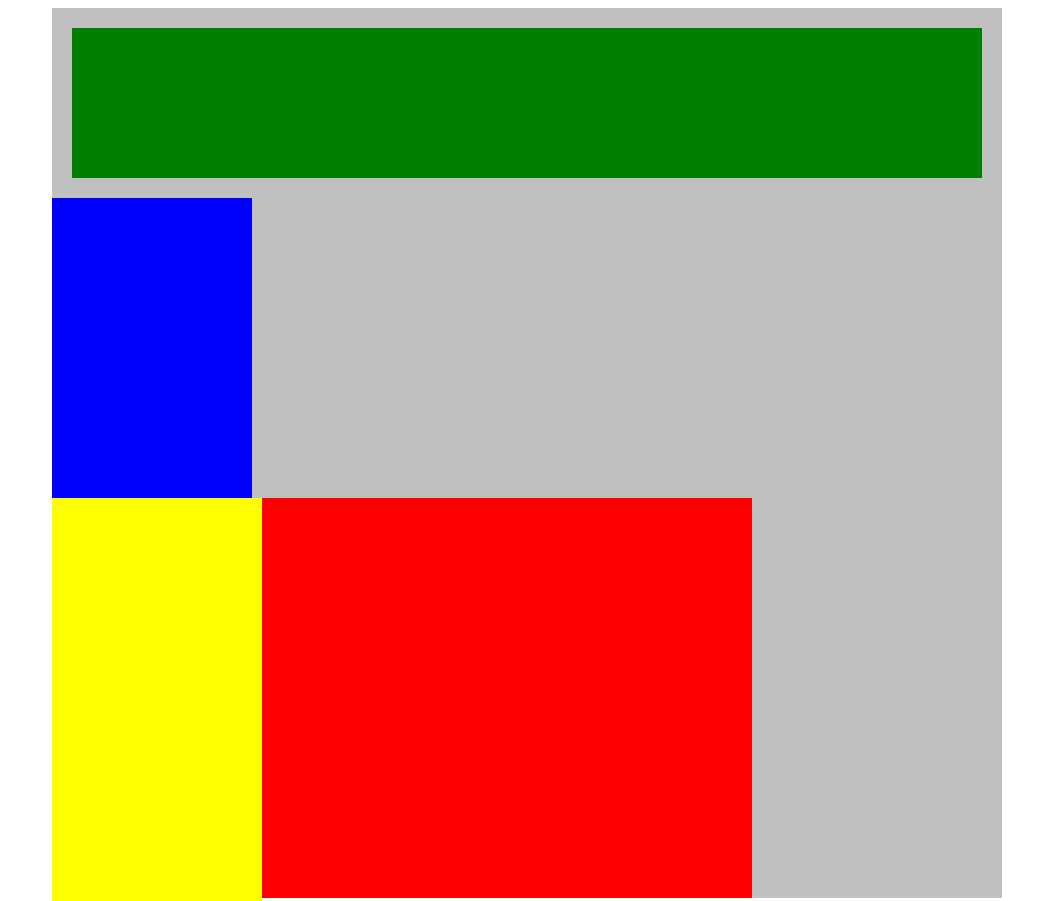
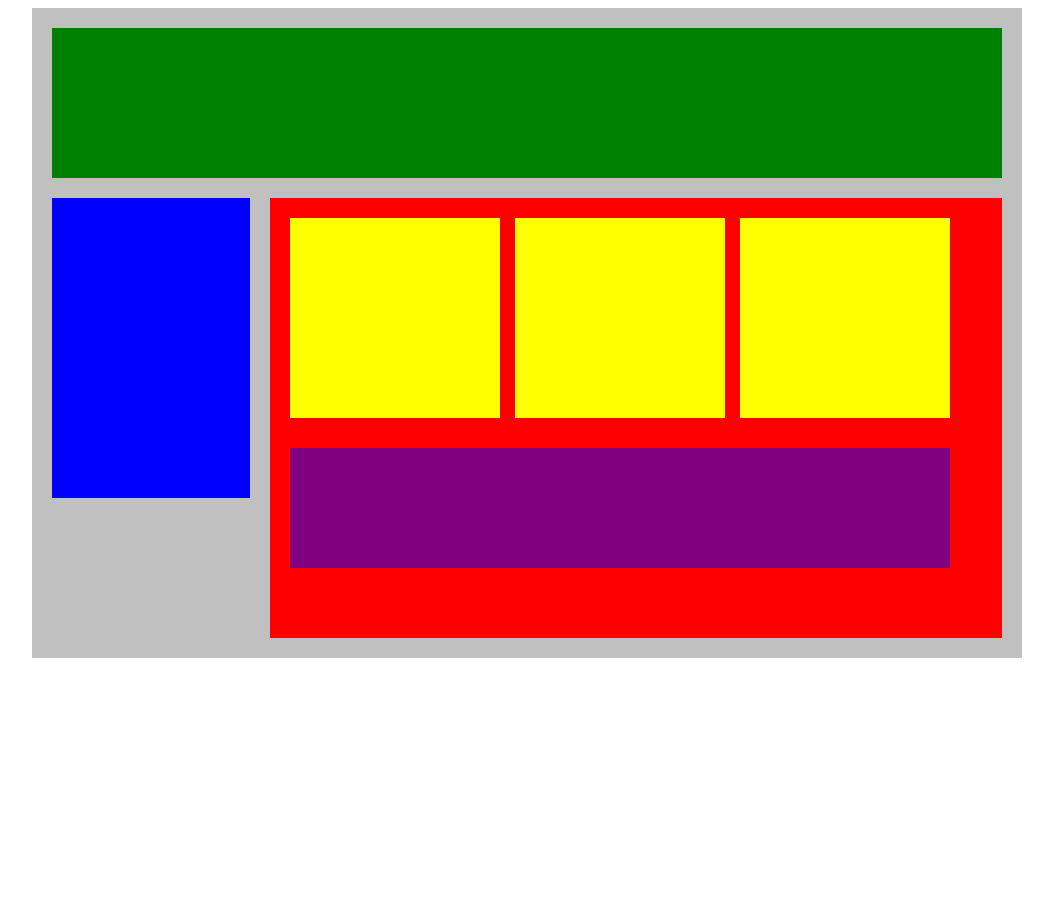
Before and after one commit to whendershot/week2, a plain HTML site: page flex_our_blocks/index.html in a window 1280 px wide. Shown: the top 901 px of the page, without its empty margins (113-1166 px from the left). After the commit the page ends 800 px from the top, so only its background shows below. Drawn offline with Linux system fonts and the light colour scheme.

Commit message:
Updated css to match target image.

```diff
--- a/flex_our_blocks/style.css
+++ b/flex_our_blocks/style.css
@@ -2,14 +2,12 @@
     width: 950px;
     background-color: silver;
     margin: 0px auto;
+    padding: 20px;
     display: flex;
-    flex-direction:column;
+    flex-direction: column;
 }
 .top-nav {
     height: 150px;
-    width: 910px;
-    padding: 0px;
-    margin: 20px;
     background-color: green;
 }
 .side-nav {
@@ -21,17 +19,27 @@
     height: 400px;
     width: 700px;
     background-color: red;
+    margin-left: 20px;
+    padding: 20px;
 }
 .sub-content {
     height: 200px;
     width: 210px;
     background-color: yellow;
+    margin-right: 15px;
 }
 #advertisement {
     height: 120px;
     width: 660px;
     background-color: purple;
+    margin-top: 30px;
 }
 .row {
     /* TODO - what should go here? */
+    display: flex;
+    margin-top: 20px;
 }
+
+.main .row {
+    margin-top: 0px;
+}
```
